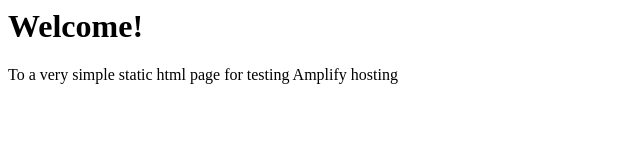
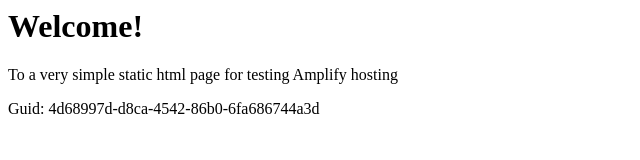
Before and after one commit to aws-aemilia-fra/Github-PR-Commit-Integration-Test-DoNotTouch-GithubWebhookPreviewCanaryTest-v1-prod-eu-central-1, a website: page src/index.html in a window 1280 px wide. Shown: the whole page, without its empty margins (0-640 px from the left). Drawn offline with Linux system fonts and the light colour scheme.

Commit message:
commit from integ tests

```diff
--- a/src/index.html
+++ b/src/index.html
@@ -1,3 +1,5 @@
+
+
 <html lang="en">
 
 <head>
@@ -10,6 +12,6 @@
 <body>
     <h1>Welcome!</h1>
     <p>To a very simple static html page for testing Amplify hosting</p>
-</body>
+    <p>Guid: 4d68997d-d8ca-4542-86b0-6fa686744a3d</p></body>
 
 </html>
```
